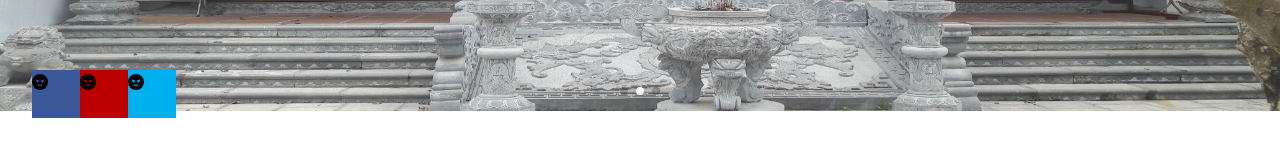
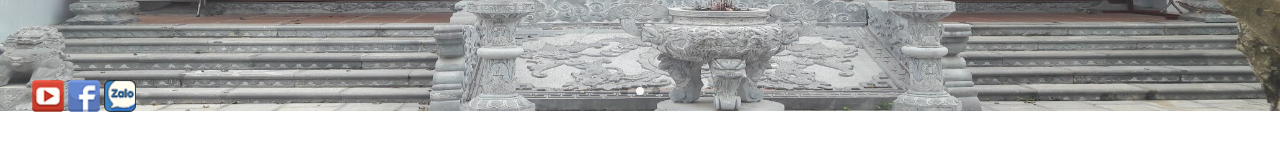
Before and after one commit to liemdang260/nhago3mien, a Next.js app in the folder client/: page / in a window 1280 px wide. Shown: the part 646-789 px from the top of the page. Built offline with nearby package versions, Linux system fonts and the light colour scheme.

Commit message:
Add: socials icon

```diff
--- a/client/components/common/header.jsx
+++ b/client/components/common/header.jsx
@@ -162,12 +162,11 @@ export default function Header() {
                                                 ),
                                             )}
                                         <li>
-                                            <a
-                                                href='#'
-                                                className='block px-6 py-3 hover:bg-[#3B2414] text-[0.8rem] border-t-2 border-slate-100 font-medium'
-                                            >
-                                                XEM TẤT CẢ {title.title}
-                                            </a>
+                                            <Link href={title.link}>
+                                                <a className='block px-6 py-3 hover:bg-[#3B2414] text-[0.8rem] border-t-2 border-slate-100 font-medium'>
+                                                    XEM TẤT CẢ {title.title}
+                                                </a>
+                                            </Link>
                                         </li>
                                     </ul>
                                 )}
--- a/client/pages/_app.js
+++ b/client/pages/_app.js
@@ -4,8 +4,10 @@ import Footer from 'components/common/footer';
 import { config } from '@fortawesome/fontawesome-svg-core';
 import '@fortawesome/fontawesome-svg-core/styles.css';
 import { useEffect, useState } from 'react';
+import { faFacebook, faYoutube } from '@fortawesome/free-brands-svg-icons';
 import { faLongArrowUp, faFaceAngry } from '@fortawesome/free-solid-svg-icons';
 import { FontAwesomeIcon } from '@fortawesome/react-fontawesome';
+import Image from 'next/image';
 
 config.autoAddCss = false;
 
@@ -44,17 +46,32 @@ function MyApp({ Component, pageProps }) {
                 <FontAwesomeIcon icon={faLongArrowUp} color='white' size='2x' />
             </button>
             {/* Social media button */}
-            <div className='fixed bg-[#3B5998] w-12 h-12 bottom-9 left-8 z-10'>
-                <FontAwesomeIcon icon={faFaceAngry} />
+            <div className='fixed w-9 h-w-9 bottom-9 left-8 z-10'>
+                <Image
+                    src={'/youtube.png'}
+                    alt='zalo icon'
+                    width={32}
+                    height={32}
+                />
             </div>
-            <div className='fixed bg-[#bb0000] w-12 h-12 bottom-9 left-8  translate-x-full z-10'>
-                <FontAwesomeIcon icon={faFaceAngry} />
+            <div className='fixed w-9 h-w-9 bottom-9 left-8  translate-x-full z-10'>
+                <Image
+                    src={'/facebooks.png'}
+                    alt='zalo icon'
+                    width={32}
+                    height={32}
+                />
             </div>
             <div
-                className='fixed bg-[#00aff0] w-12 h-12 bottom-9 left-8 z-10'
+                className='fixed w-9 h-w-9 bottom-9 left-8 z-10'
                 style={{ transform: 'translateX(200%)' }}
             >
-                <FontAwesomeIcon icon={faFaceAngry} />
+                <Image
+                    src={'/zalo.png'}
+                    alt='zalo icon'
+                    width={32}
+                    height={32}
+                />
             </div>
             <Header />
             <Component {...pageProps} />
```
